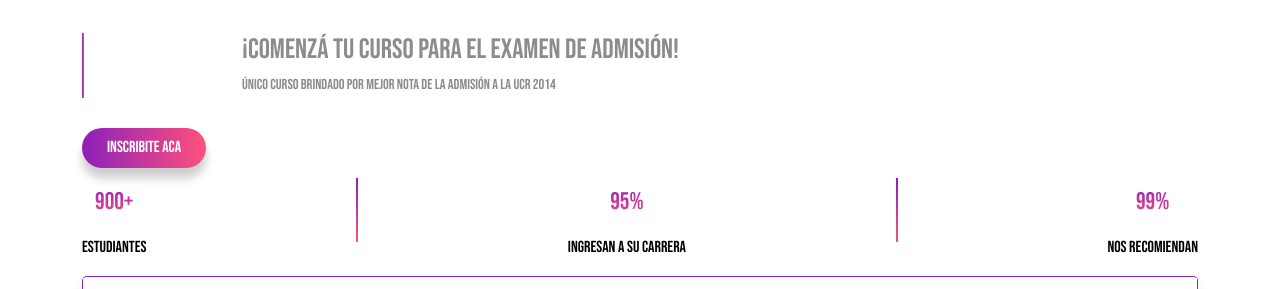
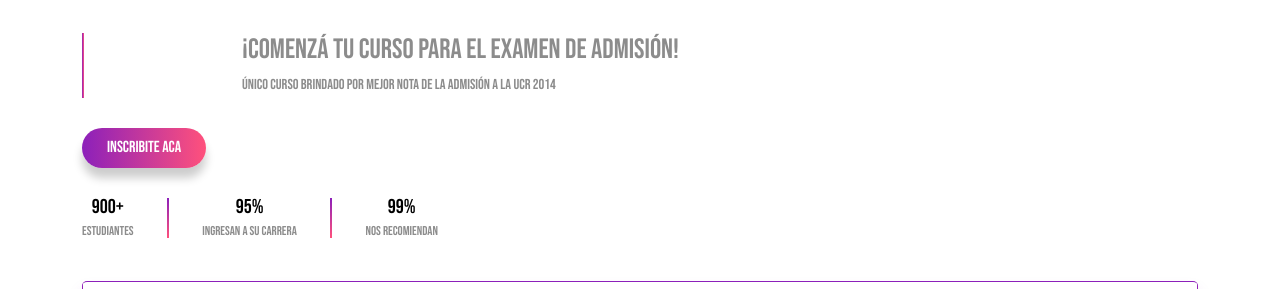
Before and after one commit to MatiCantora/Learny-CR, a plain HTML site: page index.html in a window 1280 px wide. Shown: the part 264-553 px from the top of the page. Drawn offline with nearby package versions, Linux system fonts and the light colour scheme.

Commit message:
Ajuste del value de estudiantes ingresan a su carrera y nos recomiendan

```diff
--- a/index.html
+++ b/index.html
@@ -98,24 +98,26 @@
 						</div>
 					</div>
 
-					<div class="my-3">
+					<div class="mt-3 mb-4">
 						<button type="button" class="btn btn-default py-2">INSCRIBITE ACA</button>
 					</div>
 
-					<div class="d-flex flex-row justify-content-between">
+					<div class="row mb-4">
+						<div class="d-flex flex-row justify-content-between col-4">
 							<div class="d-flex flex-column align-items-center">
-							<p class="title gradient-bot title-h3">900+</p>
-							<p class="title">ESTUDIANTES</p>
+								<p class="title title-h3 m-0">900+</p>
+								<p class="title textValue textGrey">ESTUDIANTES</p>
 							</div>
 							<div class="barra-v"></div>
 							<div class="d-flex flex-column align-items-center">
-							<p class="title gradient-bot title-h3">95%</p>
-							<p class="title">INGRESAN A SU CARRERA</p>
+								<p class="title title-h3 m-0">95%</p>
+								<p class="title textValue textGrey">INGRESAN A SU CARRERA</p>
 							</div>
 							<div class="barra-v"></div>
 							<div class="d-flex flex-column align-items-center">
-							<p class="title gradient-bot title-h3">99%</p>
-							<p class="title">NOS RECOMIENDAN</p>
+								<p class="title title-h3 m-0">99%</p>
+								<p class="title textValue textGrey">NOS RECOMIENDAN</p>
+							</div>
 						</div>
 					</div>
 
--- a/styles.css
+++ b/styles.css
@@ -57,7 +57,7 @@
 	transform: rotate(90deg) translate(25px);
 	margin: 0;
 	height: 2px;
-	width: 4rem;
+	width: 40px;
 	color: white;
 	background-image: var(--gradient-color-right);
 	opacity: 1;
@@ -93,7 +93,11 @@
 
 .title-h3 {
 	color: var(--dark-color);
-	font-size: 1.5rem;
+	font-size: 1.25rem;
+}
+
+.textValue {
+	font-size: 0.80rem;
 }
 
 .textGrey {
```
Lines whose indentation alone changed are shown as unchanged.
